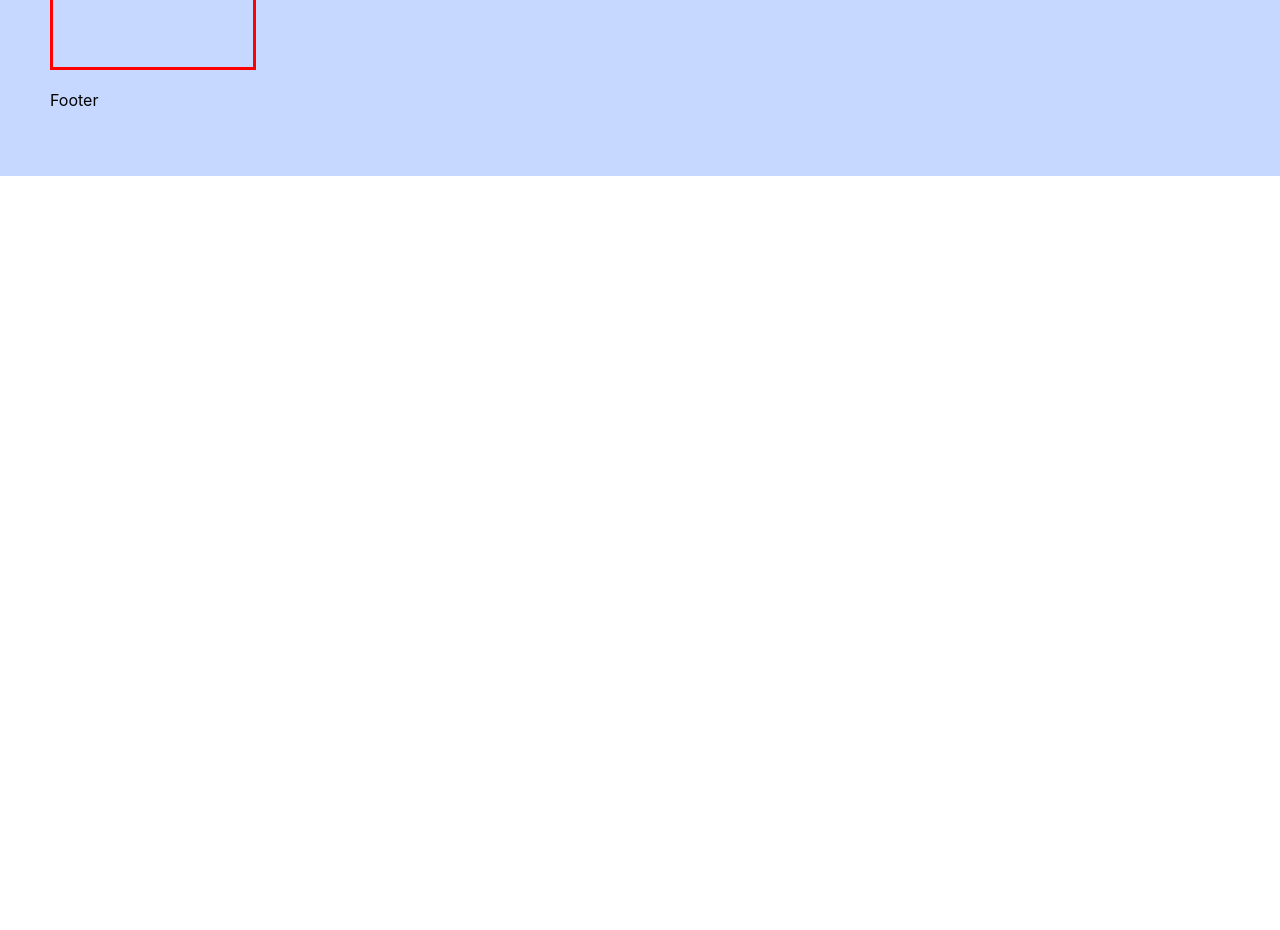
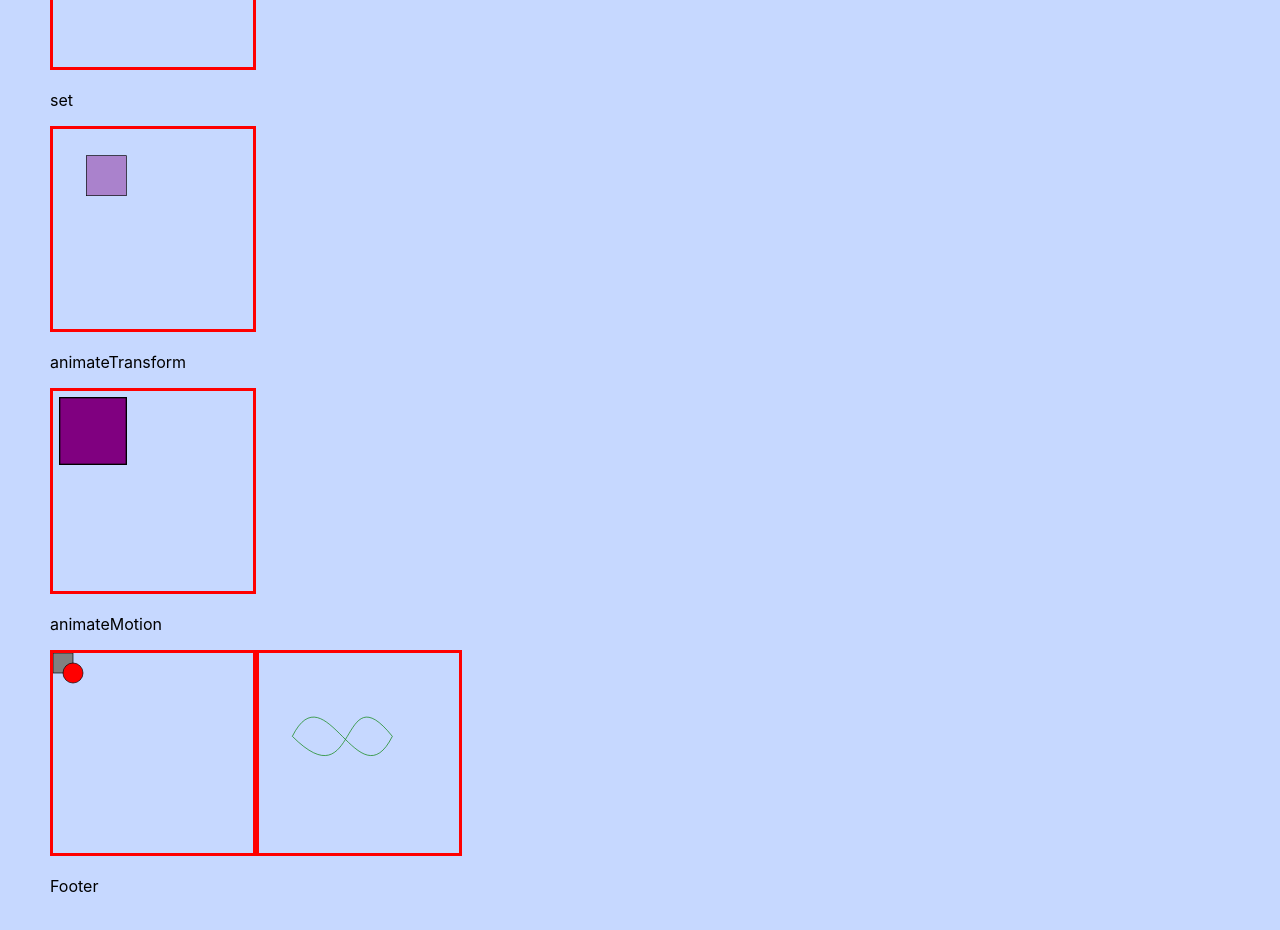
Before and after one commit to MuradAles/styles_tutorial, a React (Create React App) app in the folder styles_tutorial/: page /Shape in a window 1280 px wide. Shown: the part 4280-5210 px from the top of the page. Before the commit the page ends 4456 px from the top, so only its background shows below. Built offline with nearby package versions, Linux system fonts and the light colour scheme.

Commit message:
added some animation

```diff
--- a/styles_tutorial/src/components/Tutorial_Components/Shapes/Shapes.js
+++ b/styles_tutorial/src/components/Tutorial_Components/Shapes/Shapes.js
@@ -87,7 +87,6 @@ function Shape() {
                         <circle cx="40" cy="40" r="40" />
                     </g>
                 </defs>
-
                 <use href="#shape" x="40" y="40" />
                 <use href="#shape" x="160" y="40" />
             </svg>
@@ -99,7 +98,6 @@ function Shape() {
                         <circle cx="40" cy="40" r="40" />
                     </g>
                 </symbol>
-
                 <use href="#shape1" x="50" y="30" />
             </svg>
             <p>pattern</p>
@@ -124,7 +122,6 @@ function Shape() {
                         <rect x="15" y="15" width="40" height="40" />
                     </clipPath>
                 </defs>
-
                 <circle cx="50" cy="50" r="30" clipPath="url(#clip)" />
             </svg>
             <p>Mask</p>
@@ -136,7 +133,6 @@ function Shape() {
                             fill="#ffffff" />
                     </mask>
                 </defs>
-
                 <rect x="1" y="1" width="200" height="200"
                     stroke="none"
                     fill="#0000ff"
@@ -151,7 +147,6 @@ function Shape() {
                     <animate id="p1" attributeName="r" attributeType="XML"
                         from="30" to="10" begin="0s" dur="4s" fill="freeze" />
                 </circle>
-
                 <circle cx="120" cy="60" r="10"
                     fill="red"
                     fillOpacity=".5"
@@ -185,9 +180,60 @@ function Shape() {
                     stroke="black">
                     <animate attributeName="cx" attributeType="XML"
                         begin="circle-anim.repeat(1)+.5s" dur="8s" repeatDur="12s"
-                        from="260" to="60" fill="freeze" />
+                        from="250" to="60" fill="freeze" />
                 </circle>
-
+            </svg>
+            <p>set</p>
+            <svg className="Shape_svg" width="200px" height="200px" viewBox="0 0 300 300">
+                <rect x="50" y="40" width="60" height="60"
+                    fill="purple"
+                    fill-opacity=".4"
+                    stroke="black">
+                    <animate attributeName="width" attributeType="XML"
+                        begin="0s" dur="4s" from="60" to="0" fill="freeze" />
+                    <animate attributeName="height" attributeType="XML"
+                        begin="0s" dur="4s" from="60" to="0" fill="freeze" />
+                </rect>
+                <text text-anchor="middle" x="60" y="60"
+                    visibility="hidden">
+                    <set attributeName="visibility" attributeType="CSS"
+                        to="visible" begin="4.5s" dur="1s" fill="freeze" />
+                    All gone!
+                </text>
+            </svg>
+            <p>animateTransform</p>
+            <svg className="Shape_svg" width="200px" height="200px" viewBox="0 0 300 300">
+                <rect x="10" y="10" height="100" width="100"
+                    stroke="black"
+                    fill="purple"
+                    stroke-width="2">
+                    <animateTransform attributeName="transform" type="rotate" repeatCount="indefinite"
+                        begin="0s" dur="5s" from="0 60 60 " to="360 60 60" />
+                </rect>
+            </svg>
+            <p>animateMotion</p>
+            <svg className="Shape_svg" width="200px" height="200px" viewBox="0 0 300 300">
+                <g>
+                    <rect x="0" y="0" width="30" height="30"
+                        fill="gray"
+                        stroke="black" />
+                    <circle cx="30" cy="30" r="15"
+                        fill="red"
+                        stroke="black" />
+                    <animateMotion from="-20,-20" to="300,300" dur="4s" fill="freeze" repeatCount="indefinite" />
+                </g>
+            </svg>
+            <svg className="Shape_svg" width="200px" height="200px" viewBox="0 0 300 300">
+                <path d="M50,125 C100,25 150,225, 200,125 M200,125 C120,25 150,225, 50,125"
+                    fill="none"
+                    stroke="green" />
+                <path d="M-10,-3 L10,-3 L0,-25z"
+                    fill="yellow"
+                    stroke="black">
+                    <animateMotion
+                        path="M50,125 C100,25 150,225, 200,125 M200,125 C120,25 150,225, 50,125"
+                        dur="6s" repeatCount="indefinite" />
+                </path>
             </svg>
         </div >
     )
```
